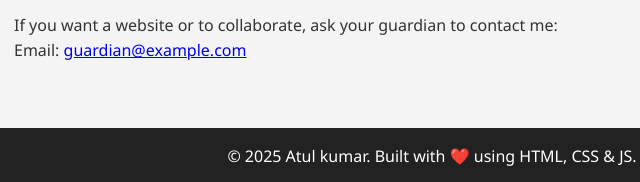
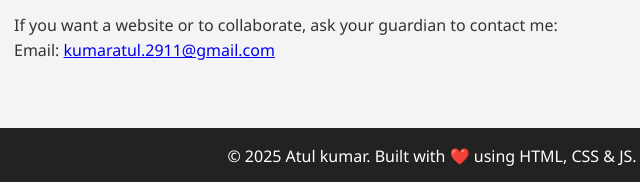
Before and after one commit to sheetalsupriya7-coder/portfolio, a plain HTML site: page index.html in a window 1280 px wide. Shown: the part 765-947 px from the top of the page, 208-848 px from the left. Drawn offline with Linux system fonts and the light colour scheme.

Commit message:
Update index.html

```diff
--- a/index.html
+++ b/index.html
@@ -62,7 +62,7 @@
     <p>
       If you want a website or to collaborate, ask your guardian to contact me:
     </p>
-    <p>Email: <a href="mailto:guardian@example.com">guardian@example.com</a></p>
+    <p>Email: <a href="mailto:guardian@example.com">kumaratul.2911@gmail.com</a></p>
   </section>
 
   <!-- Footer -->
```
